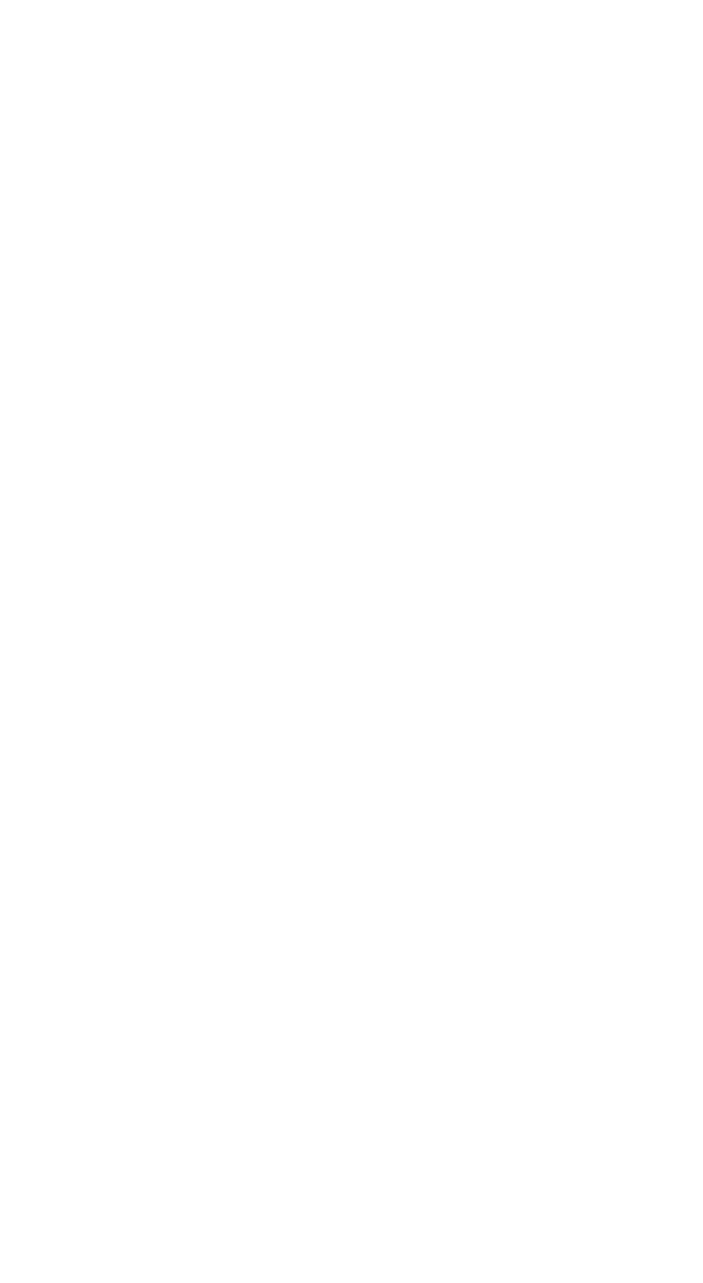
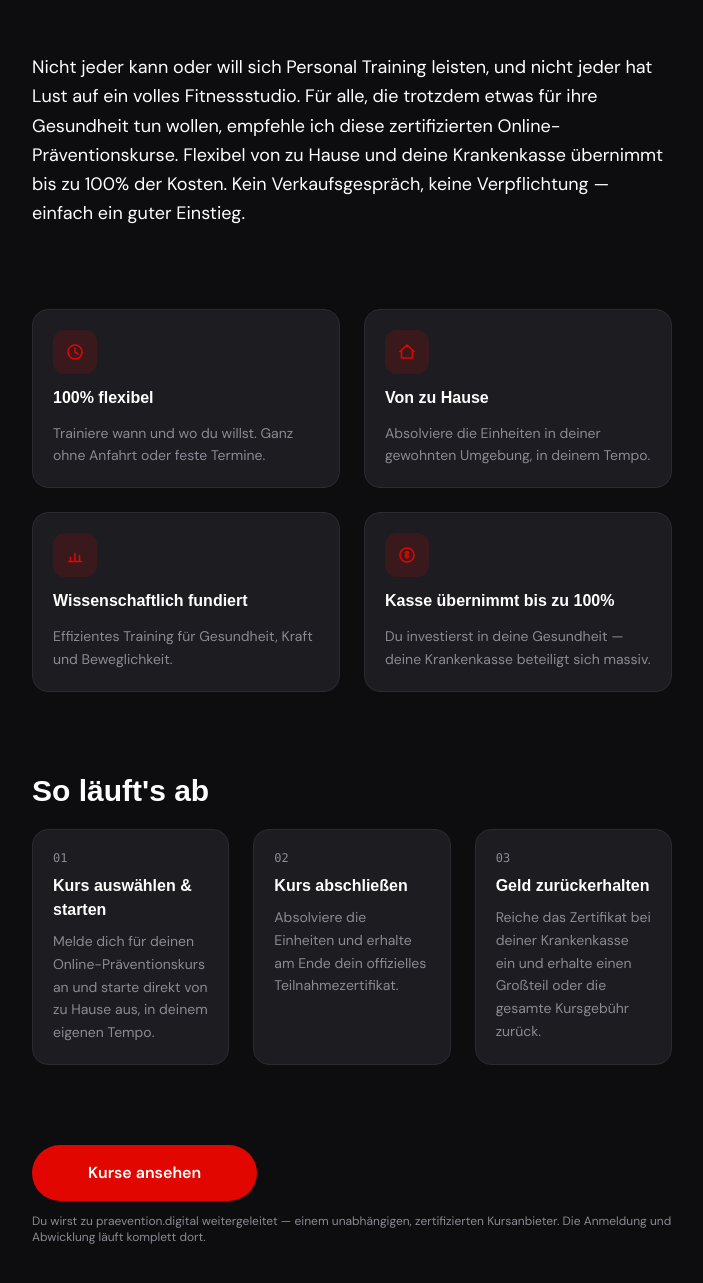
Before and after one commit to SorcG/context-fit, a Next.js app: page /praevention in a window 1280 px wide. Before the commit this address had no page. Shown: the part 927-2210 px from the top of the page, without its empty margins (288-991 px from the left). Before the commit the page ends 800 px from the top, so only its background shows below. Built offline with nearby package versions, Linux system fonts and the light colour scheme; a web font is replaced by a local one.

Commit message:
Anpassungen Prävention

```diff
--- /dev/null
+++ b/app/praevention/page.tsx
@@ -0,0 +1,205 @@
+import type { Metadata } from "next";
+import Container from "@/components/Container";
+import Reveal from "@/components/Reveal";
+import PageHeader from "@/components/PageHeader";
+import MagneticButton from "@/components/MagneticButton";
+
+export const metadata: Metadata = {
+  title: "Prävention — Context Fit",
+  description:
+    "Zertifizierte Online-Präventionskurse, von Bram van Koppen empfohlen — von zu Hause aus, von der Krankenkasse bis zu 100% erstattet.",
+};
+
+function ClockIcon({ className }: { className?: string }) {
+  return (
+    <svg viewBox="0 0 20 20" fill="none" className={className} aria-hidden>
+      <circle cx="10" cy="10" r="7" stroke="currentColor" strokeWidth="1.6" />
+      <path
+        d="M10 6v4l3 2"
+        stroke="currentColor"
+        strokeWidth="1.6"
+        strokeLinecap="round"
+        strokeLinejoin="round"
+      />
+    </svg>
+  );
+}
+
+function HomeMiniIcon({ className }: { className?: string }) {
+  return (
+    <svg viewBox="0 0 20 20" fill="none" className={className} aria-hidden>
+      <path
+        d="M3 9.5L10 3l7 6.5M4.5 8v8h11V8"
+        stroke="currentColor"
+        strokeWidth="1.6"
+        strokeLinecap="round"
+        strokeLinejoin="round"
+      />
+    </svg>
+  );
+}
+
+function ChartIcon({ className }: { className?: string }) {
+  return (
+    <svg viewBox="0 0 20 20" fill="none" className={className} aria-hidden>
+      <path
+        d="M3.5 16.5h13"
+        stroke="currentColor"
+        strokeWidth="1.6"
+        strokeLinecap="round"
+      />
+      <path
+        d="M5.5 16.5v-4M10 16.5v-8M14.5 16.5v-6"
+        stroke="currentColor"
+        strokeWidth="1.6"
+        strokeLinecap="round"
+      />
+    </svg>
+  );
+}
+
+function CoinIcon({ className }: { className?: string }) {
+  return (
+    <svg viewBox="0 0 20 20" fill="none" className={className} aria-hidden>
+      <circle cx="10" cy="10" r="7" stroke="currentColor" strokeWidth="1.6" />
+      <path
+        d="M10 6.5v7M8.1 8.3c0-.9.85-1.6 1.9-1.6s1.9.6 1.9 1.35c0 1.85-3.8 1.05-3.8 2.9 0 .75.85 1.35 1.9 1.35s1.9-.7 1.9-1.6"
+        stroke="currentColor"
+        strokeWidth="1.4"
+        strokeLinecap="round"
+        strokeLinejoin="round"
+      />
+    </svg>
+  );
+}
+
+const vorteile = [
+  {
+    title: "100% flexibel",
+    body: "Trainiere wann und wo du willst. Ganz ohne Anfahrt oder feste Termine.",
+    Icon: ClockIcon,
+  },
+  {
+    title: "Von zu Hause",
+    body: "Absolviere die Einheiten in deiner gewohnten Umgebung, in deinem Tempo.",
+    Icon: HomeMiniIcon,
+  },
+  {
+    title: "Wissenschaftlich fundiert",
+    body: "Effizientes Training für Gesundheit, Kraft und Beweglichkeit.",
+    Icon: ChartIcon,
+  },
+  {
+    title: "Kasse übernimmt bis zu 100%",
+    body: "Du investierst in deine Gesundheit — deine Krankenkasse beteiligt sich massiv.",
+    Icon: CoinIcon,
+  },
+] as const;
+
+const ablauf = [
+  {
+    index: "01",
+    title: "Kurs auswählen & starten",
+    body: "Melde dich für deinen Online-Präventionskurs an und starte direkt von zu Hause aus, in deinem eigenen Tempo.",
+  },
+  {
+    index: "02",
+    title: "Kurs abschließen",
+    body: "Absolviere die Einheiten und erhalte am Ende dein offizielles Teilnahmezertifikat.",
+  },
+  {
+    index: "03",
+    title: "Geld zurückerhalten",
+    body: "Reiche das Zertifikat bei deiner Krankenkasse ein und erhalte einen Großteil oder die gesamte Kursgebühr zurück.",
+  },
+] as const;
+
+export default function PraeventionPage() {
+  return (
+    <>
+      <PageHeader
+        eyebrow="PRÄVENTION"
+        title="Von der Kasse bezahlt. Von mir empfohlen."
+        image="/images/bram_handsup.jpeg"
+        alt="Bram, hoch konzentriert bei einer dynamischen Übung"
+      />
+
+      <section className="py-12 lg:py-24">
+        <Container variant="narrow" className="flex flex-col gap-12 lg:gap-20">
+          <Reveal className="text-base leading-relaxed text-text lg:text-lg">
+            <p>
+              Nicht jeder kann oder will sich Personal Training leisten, und
+              nicht jeder hat Lust auf ein volles Fitnessstudio. Für alle, die
+              trotzdem etwas für ihre Gesundheit tun wollen, empfehle ich
+              diese zertifizierten Online-Präventionskurse. Flexibel von zu
+              Hause und deine Krankenkasse übernimmt bis zu 100% der Kosten.
+              Kein Verkaufsgespräch, keine Verpflichtung — einfach ein guter
+              Einstieg.
+            </p>
+          </Reveal>
+
+          <div className="grid grid-cols-2 gap-4 lg:gap-6">
+            {vorteile.map((v, i) => (
+              <Reveal
+                key={v.title}
+                delay={i * 0.08}
+                className="flex flex-col gap-3 rounded-2xl border border-border bg-surface p-5"
+              >
+                <span className="flex h-11 w-11 items-center justify-center rounded-xl bg-accent/15 text-accent">
+                  <v.Icon className="h-5 w-5" />
+                </span>
+                <h3 className="text-base font-semibold text-text">
+                  {v.title}
+                </h3>
+                <p className="text-sm leading-relaxed text-muted">
+                  {v.body}
+                </p>
+              </Reveal>
+            ))}
+          </div>
+
+          <div className="flex flex-col gap-5">
+            <h2 className="text-2xl leading-tight lg:text-3xl">
+              So läuft&apos;s ab
+            </h2>
+            <div className="flex flex-col gap-4 lg:grid lg:grid-cols-3 lg:gap-6">
+              {ablauf.map((step, i) => (
+                <Reveal
+                  key={step.index}
+                  delay={i * 0.08}
+                  className="flex flex-col gap-2 rounded-2xl border border-border bg-surface p-5"
+                >
+                  <p className="font-mono text-xs text-muted">
+                    {step.index}
+                  </p>
+                  <h3 className="text-base font-semibold text-text">
+                    {step.title}
+                  </h3>
+                  <p className="text-sm leading-relaxed text-muted">
+                    {step.body}
+                  </p>
+                </Reveal>
+              ))}
+            </div>
+          </div>
+
+          <Reveal className="flex flex-col gap-3">
+            <MagneticButton>
+              <a
+                href="https://praevention.digital/kurse/ref/ContextFitPraevention/"
+                className="flex h-[56px] w-full items-center justify-center rounded-full bg-accent px-6 text-base font-semibold text-text transition-transform active:scale-95 lg:w-fit lg:px-14"
+              >
+                Kurse ansehen
+              </a>
+            </MagneticButton>
+            <p className="text-xs text-muted">
+              Du wirst zu praevention.digital weitergeleitet — einem
+              unabhängigen, zertifizierten Kursanbieter. Die Anmeldung und
+              Abwicklung läuft komplett dort.
+            </p>
+          </Reveal>
+        </Container>
+      </section>
+    </>
+  );
+}
--- a/components/BottomTabNav.tsx
+++ b/components/BottomTabNav.tsx
@@ -25,6 +25,26 @@ function ListIcon({ className }: { className?: string }) {
         stroke="currentColor"
         strokeWidth="1.6"
         strokeLinecap="round"
+      />
+    </svg>
+  );
+}
+
+function ShieldIcon({ className }: { className?: string }) {
+  return (
+    <svg viewBox="0 0 20 20" fill="none" className={className} aria-hidden>
+      <path
+        d="M10 2.5l6 2.2v4.3c0 4-2.6 6.9-6 8.5-3.4-1.6-6-4.5-6-8.5V4.7l6-2.2z"
+        stroke="currentColor"
+        strokeWidth="1.6"
+        strokeLinejoin="round"
+      />
+      <path
+        d="M7.3 10l1.8 1.8 3.6-3.6"
+        stroke="currentColor"
+        strokeWidth="1.6"
+        strokeLinecap="round"
+        strokeLinejoin="round"
       />
     </svg>
   );
@@ -60,6 +80,7 @@ function ContactIcon({ className }: { className?: string }) {
 const navItems = [
   { href: "/", label: "Home", Icon: HomeIcon },
   { href: "/leistungen", label: "Leistungen", Icon: ListIcon },
+  { href: "/praevention", label: "Prävention", Icon: ShieldIcon },
   { href: "/ueber-mich", label: "Über mich", Icon: UserIcon },
 ] as const;
 
--- a/components/DesktopNav.tsx
+++ b/components/DesktopNav.tsx
@@ -12,6 +12,7 @@ gsap.registerPlugin(ScrollTrigger);
 const navItems = [
   { href: "/", label: "Home" },
   { href: "/leistungen", label: "Leistungen" },
+  { href: "/praevention", label: "Prävention" },
   { href: "/ueber-mich", label: "Über mich" },
 ] as const;
 
--- a/components/PageHeader.tsx
+++ b/components/PageHeader.tsx
@@ -23,12 +23,29 @@ export default function PageHeader({
 }) {
   const sectionRef = useRef<HTMLElement>(null);
   const imageRef = useRef<HTMLImageElement>(null);
+  const textRef = useRef<HTMLDivElement>(null);
 
   useGSAP(
     () => {
+      const reduceMotion = window.matchMedia(
+        "(prefers-reduced-motion: reduce)",
+      ).matches;
+
+      if (textRef.current) {
+        if (reduceMotion) {
+          gsap.set(textRef.current, { opacity: 1, y: 0 });
+        } else {
+          gsap.fromTo(
+            textRef.current,
+            { opacity: 0, y: 20 },
+            { opacity: 1, y: 0, duration: 0.8, delay: 0.1, ease: "power3.out" },
+          );
+        }
+      }
+
       const mm = gsap.matchMedia();
       mm.add("(min-width: 1024px)", () => {
-        if (!imageRef.current) return;
+        if (!imageRef.current || reduceMotion) return;
         gsap.to(imageRef.current, {
           yPercent: 8,
           ease: "none",
@@ -63,7 +80,10 @@ export default function PageHeader({
         <div className="pointer-events-none absolute inset-0 hidden opacity-0 transition-opacity duration-500 group-hover:opacity-100 lg:block [background:radial-gradient(circle_at_50%_50%,_var(--accent)_0%,_transparent_65%)] [background-size:150%_150%] [mix-blend-mode:overlay]" />
       </div>
       <div className="absolute inset-0 bg-gradient-to-t from-bg via-bg/50 to-transparent lg:hidden" />
-      <div className="relative flex flex-col gap-2 px-5 pb-8 lg:static lg:order-1 lg:gap-3 lg:px-0 lg:pb-0">
+      <div
+        ref={textRef}
+        className="relative flex flex-col gap-2 px-5 pb-8 lg:static lg:order-1 lg:gap-3 lg:px-0 lg:pb-0"
+      >
         <p className="text-sm font-semibold tracking-wide text-accent lg:text-base">
           {eyebrow}
         </p>
--- a/components/Reveal.tsx
+++ b/components/Reveal.tsx
@@ -25,6 +25,10 @@ export default function Reveal({
   useGSAP(
     () => {
       if (!ref.current) return;
+      if (window.matchMedia("(prefers-reduced-motion: reduce)").matches) {
+        gsap.set(ref.current, { opacity: 1, y: 0 });
+        return;
+      }
       gsap.fromTo(
         ref.current,
         { opacity: 0, y },
```
Also changed, not shown: 1 other file (tests, documents, lock files or other folders).
